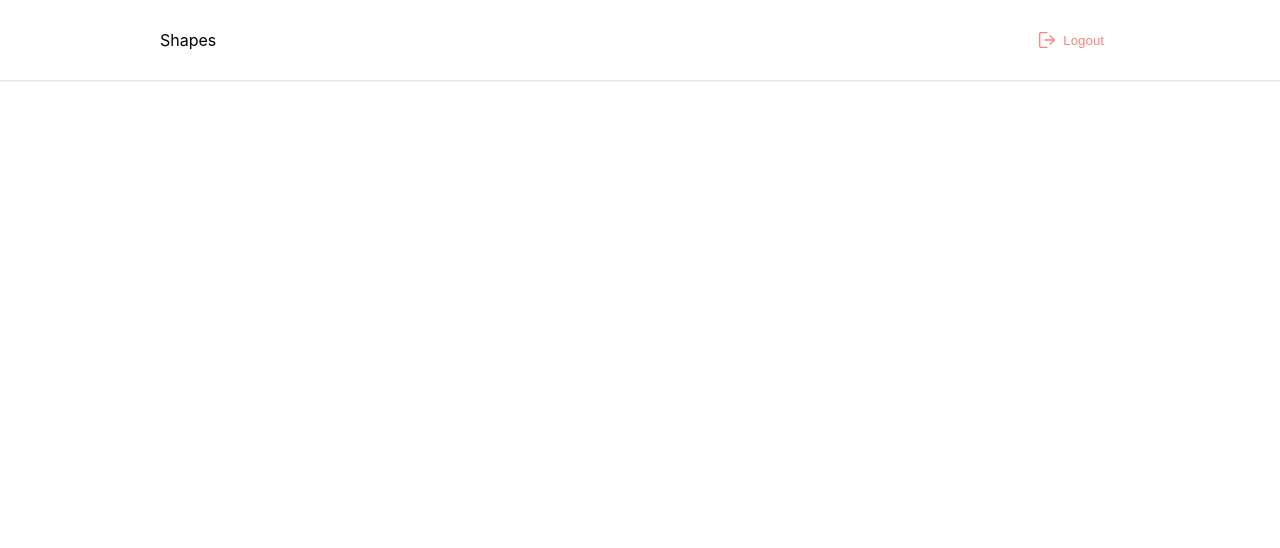
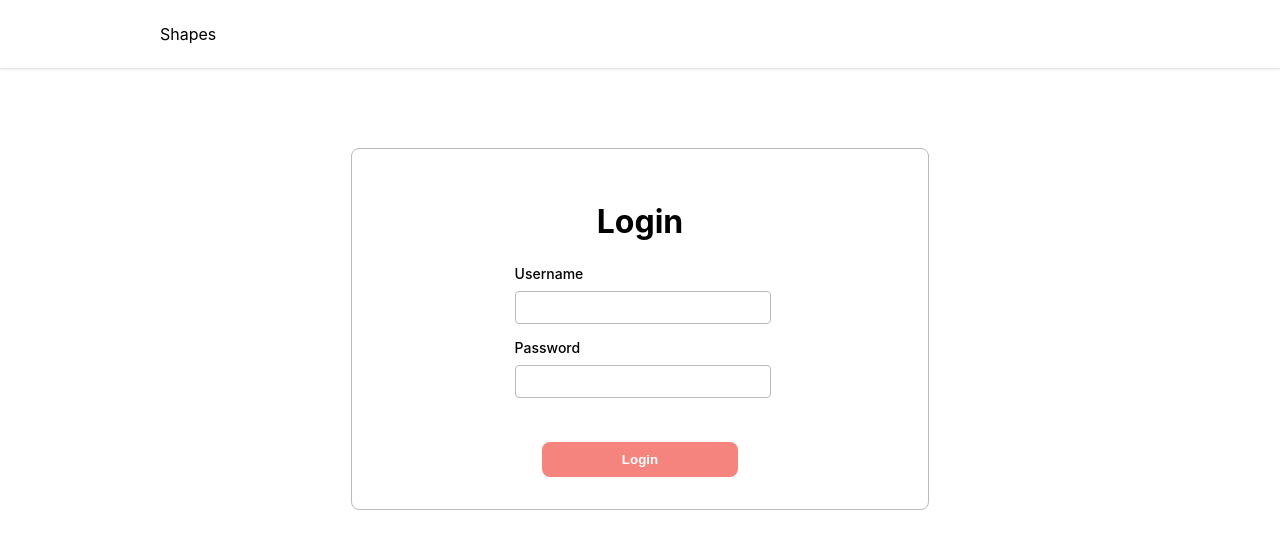
Before and after one commit to vinuch/shapes, a React (Create React App) app: page /login in a window 1280 px wide. Shown: the top 548 px of the page. Built offline with nearby package versions, Linux system fonts and the light colour scheme.

Commit message:
feat: add authentication that accepts any credentials

```diff
--- a/src/App.css
+++ b/src/App.css
@@ -7,3 +7,11 @@ ul {
 li {
   list-style-type: none;
 }
+
+a {
+  text-decoration: none;
+}
+
+div {
+  margin: 0;
+}
--- a/src/App.tsx
+++ b/src/App.tsx
@@ -1,8 +1,9 @@
-import React from 'react';
+import { useState } from 'react';
 import {
   BrowserRouter as Router,
   Switch,
   Route,
+
   // Link
 } from "react-router-dom";
 
@@ -15,17 +16,22 @@ import Signup from './Pages/Signup';
 
 
 function App() {
+  const [isLoggedIn, setLoggedIn] = useState<boolean>(localStorage.getItem('user') ? true :false)
+
+
+
   return (
     <Router>
     <div className="App">
-      <Navbar />
+      <Navbar isLoggedIn={isLoggedIn} setLoggedIn={setLoggedIn} user={localStorage.getItem('user')  || ''}/>
 
       <Switch>
         <Route exact path="/">
-          <Home />
+          <Home isLoggedIn={isLoggedIn} />
         </Route>
-        <Route path="/login">
-          <Login />
+
+        <Route path="/login" >
+          <Login setLoggedIn={setLoggedIn}  />
         </Route>
         <Route path="/signup">
           <Signup />
--- a/src/Components/Filter.tsx
+++ b/src/Components/Filter.tsx
@@ -77,7 +77,6 @@ const ColorOption = styled.li`
     <>
       <h1>Filters</h1>
       <Subtitle>Shapes</Subtitle>
-      {/* {JSON.stringify(shapesState)} */}
       <ul style={{display: 'flex', flexWrap: 'wrap'}}>
         {
           shapes.map((item: string, index: number )=> (
@@ -92,7 +91,6 @@ const ColorOption = styled.li`
       </ul>
 
       <Subtitle>Colors</Subtitle>
-      {/* {JSON.stringify(colorsState)} */}
       <ul style={{display: 'flex', flexWrap: 'wrap'}}>
         {
           colors.map((item: {name: string, color: string}, index: number )=> (
--- a/src/Components/Navbar.tsx
+++ b/src/Components/Navbar.tsx
@@ -1,5 +1,5 @@
 import styled from 'styled-components';
-
+import { Link } from 'react-router-dom'
 
  const Container =  styled.div`
   display: flex;
@@ -9,6 +9,21 @@ import styled from 'styled-components';
   padding: 1.5rem 1rem;
   box-shadow: 0 1px 3px 0 rgba(0, 0, 0, 0.1), 0 1px 2px 0 rgba(0, 0, 0, 0.06);
 
+  div {
+    display: flex;
+    align-items: center;
+    justify-content: space-around;
+
+    p {
+      display: flex;
+      align-items: center;
+      justify-content: space-around;
+
+      span {
+        margin: 0 .5rem
+      }
+    }
+  }
   @media (min-width:480px)  {
     padding: 1.5rem 10rem;
   }
@@ -31,15 +46,32 @@ const LogoutBtn = styled.button`
   }
 `
 
-export default function Navbar() {
+export default function Navbar({isLoggedIn, setLoggedIn, user}: {isLoggedIn: boolean; setLoggedIn: React.Dispatch<React.SetStateAction<boolean>>; user: string}) {
   return (
     <div>
       <Container>
         <span>Shapes</span>
-        <LogoutBtn>
-          <svg xmlns="http://www.w3.org/2000/svg" viewBox="0 0 512 512"><path fill="#f5847f" d="M255.15 468.625H63.787c-11.737 0-21.262-9.526-21.262-21.262V64.638c0-11.737 9.526-21.262 21.262-21.262H255.15c11.758 0 21.262-9.504 21.262-21.262S266.908.85 255.15.85H63.787C28.619.85 0 29.47 0 64.638v382.724c0 35.168 28.619 63.787 63.787 63.787H255.15c11.758 0 21.262-9.504 21.262-21.262 0-11.758-9.504-21.262-21.262-21.262z"/><path fill="#f5847f" d="M505.664 240.861L376.388 113.286c-8.335-8.25-21.815-8.143-30.065.213s-8.165 21.815.213 30.065l92.385 91.173H191.362c-11.758 0-21.262 9.504-21.262 21.262 0 11.758 9.504 21.263 21.262 21.263h247.559l-92.385 91.173c-8.377 8.25-8.441 21.709-.213 30.065a21.255 21.255 0 0015.139 6.336c5.401 0 10.801-2.041 14.926-6.124l129.276-127.575A21.303 21.303 0 00512 255.998c0-5.696-2.275-11.118-6.336-15.137z"/></svg>
-          <span>Logout</span>
-        </LogoutBtn>
+        {
+          isLoggedIn ? (
+            <div>
+              <p>
+                <svg width="1.5rem" xmlns="http://www.w3.org/2000/svg" viewBox="0 0 490.667 490.667"><path d="M245.333 0C110.059 0 0 110.059 0 245.333s110.059 245.333 245.333 245.333 245.333-110.059 245.333-245.333S380.608 0 245.333 0zm0 469.333c-123.52 0-224-100.48-224-224s100.48-224 224-224 224 100.48 224 224-100.48 224-224 224z"/><path d="M245.333 234.667c-76.459 0-138.667 62.208-138.667 138.667 0 5.888 4.779 10.667 10.667 10.667S128 379.221 128 373.333C128 308.629 180.629 256 245.333 256s117.333 52.629 117.333 117.333c0 5.888 4.779 10.667 10.667 10.667S384 379.221 384 373.333c0-76.458-62.208-138.666-138.667-138.666zM245.333 64c-41.173 0-74.667 33.493-74.667 74.667s33.493 74.667 74.667 74.667S320 179.84 320 138.667 286.507 64 245.333 64zm0 128C215.936 192 192 168.064 192 138.667s23.936-53.333 53.333-53.333 53.333 23.936 53.333 53.333S274.731 192 245.333 192z"/></svg>
+                <span>{user}</span>
+              </p>
+
+                    <Link to="/login">
+                      <LogoutBtn onClick={() => {localStorage.setItem('user', ''); setLoggedIn(false)}}>
+                        <svg xmlns="http://www.w3.org/2000/svg" viewBox="0 0 512 512"><path fill="#f5847f" d="M255.15 468.625H63.787c-11.737 0-21.262-9.526-21.262-21.262V64.638c0-11.737 9.526-21.262 21.262-21.262H255.15c11.758 0 21.262-9.504 21.262-21.262S266.908.85 255.15.85H63.787C28.619.85 0 29.47 0 64.638v382.724c0 35.168 28.619 63.787 63.787 63.787H255.15c11.758 0 21.262-9.504 21.262-21.262 0-11.758-9.504-21.262-21.262-21.262z"/><path fill="#f5847f" d="M505.664 240.861L376.388 113.286c-8.335-8.25-21.815-8.143-30.065.213s-8.165 21.815.213 30.065l92.385 91.173H191.362c-11.758 0-21.262 9.504-21.262 21.262 0 11.758 9.504 21.263 21.262 21.263h247.559l-92.385 91.173c-8.377 8.25-8.441 21.709-.213 30.065a21.255 21.255 0 0015.139 6.336c5.401 0 10.801-2.041 14.926-6.124l129.276-127.575A21.303 21.303 0 00512 255.998c0-5.696-2.275-11.118-6.336-15.137z"/></svg>
+                        <span>Logout</span>
+                      </LogoutBtn>
+                    </Link>
+            </div>
+          ): null
+
+      }
+
+
+
 
       </Container>
     </div>
--- a/src/Components/ResultsGrid.tsx
+++ b/src/Components/ResultsGrid.tsx
@@ -19,6 +19,7 @@ const FilterItem = styled.li`
   background-color: #fff;
   padding: 2rem;
   display: flex;
+  flex-wrap: wrap;
   align-items: center;
   justify-content: center;
   box-shadow: 3px 3px 19px #0000003d;
@@ -160,6 +161,23 @@ export default function ResultsGrid() {
                 };
               break;
               default:
+                if(shapesState[index]){
+                  return colors.map((item, colorIndex) => {
+                    if(colorsState[colorIndex]){
+                      return (
+                        <FilterItem>
+                           <svg width="214" height="185" viewBox="0 0 214 185" fill="none" xmlns="http://www.w3.org/2000/svg">
+                            <path d="M107 0L213.521 184.5H0.478874L107 0Z" fill={item.color}/>
+                          </svg>
+                          <p style={{width: '100%', textAlign: 'center'}}>{shapes[index]}</p>
+
+                        </FilterItem>
+                      )
+                    }
+                    return false
+
+                  });
+                  }
                 return false
             }
             return false
--- a/src/Pages/Home.tsx
+++ b/src/Pages/Home.tsx
@@ -1,4 +1,6 @@
-import React, { useState } from 'react';
+import React, { useState, useEffect } from 'react';
+import { useHistory } from 'react-router-dom';
+
 import styled from 'styled-components'
 import Filter from '../Components/Filter'
 import ResultsGrid from '../Components/ResultsGrid'
@@ -22,6 +24,7 @@ type IFilterContext = {
   shapesState: boolean[],
   setShapesState: React.Dispatch<React.SetStateAction<boolean[]>>
 };
+
 export const FilterContext = React.createContext<IFilterContext>({
   colorsState: [],
   setColorsState: () => null,
@@ -29,9 +32,15 @@ export const FilterContext = React.createContext<IFilterContext>({
   setShapesState: () => null}
 );
 
-export default function Home() {
+export default function Home({isLoggedIn}: {isLoggedIn: boolean}) {
   const [shapesState, setShapesState] = useState<boolean[]>(new Array(shapes.length).fill(true))
   const [colorsState, setColorsState] = useState<boolean[]>(new Array(colors.length).fill(true))
+  const history = useHistory();
+  useEffect(() => {
+    if (!isLoggedIn){
+      history.push('/login')
+    }
+  }, [isLoggedIn, history])
 
     return (
       <Container>
@@ -40,5 +49,7 @@ export default function Home() {
           <ResultsGrid />
         </FilterContext.Provider>
       </Container>
+
     )
+
 }
--- a/src/Pages/Login.tsx
+++ b/src/Pages/Login.tsx
@@ -1,9 +1,109 @@
-import React from 'react'
+import { useState } from 'react';
+import { useHistory } from 'react-router-dom';
+import styled from 'styled-components';
 
-export default function Login() {
+const Container = styled.div`
+  display: flex;
+  justify-content: center;
+  align-items: center;
+
+  form {
+    border: 1px solid #bebaba;
+    width: 75%;
+    padding: 2rem;
+    margin-top: 5rem;
+    border-radius: 8px;
+
+    div {
+      margin: 0 auto;
+      width: 95%;
+    }
+  }
+
+  @media (min-width:480px)  {
+   form {
+      width: 40%;
+
+    div {
+      width: 70%;
+    }
+   }
+
+  }
+`;
+
+const Title = styled.h1`
+  text-align: center;
+`;
+
+const InputLabel = styled.label`
+  font-size: 14px;
+  text-align: left;
+  font-weight: 500;
+`;
+
+const InputField = styled.input`
+  padding: .5rem;
+  border-radius: 4px;
+  border: 1px solid #bebaba;
+  width: 95%;
+  margin: .5rem 0 .8rem;
+`;
+
+const LoginButton = styled.div`
+  display: flex;
+  justify-content: center;
+
+  button {
+    background-color: #f5847f;
+    border-radius: 8px;
+    color: #fff;
+    border: none;
+    padding: .6rem 5rem;
+    font-weight: 700;
+    margin: 2rem auto 0;
+    cursor: pointer;
+  }
+
+`
+
+
+export default function Login({setLoggedIn}: {setLoggedIn: React.Dispatch<React.SetStateAction<boolean>>}) {
+  const [username, setUsername] = useState('')
+  const [password, setPassword] = useState('')
+  const history = useHistory();
+
+  const handleLogin = (e: React.FormEvent<HTMLFormElement>) => {
+    e.preventDefault()
+    localStorage.setItem('user', username)
+    setLoggedIn(true)
+    history.push('/')
+  }
+
   return (
-    <div>
+    <Container>
+      <form onSubmit={(e) => handleLogin(e)}>
+        <div>
+          <Title>Login</Title>
+          <div>
+            <InputLabel htmlFor="name">Username</InputLabel><br />
+            <InputField type="text" name="name" id="name" value={username} onChange={(e) => setUsername(e.target.value)} required/>
+          </div>
 
-    </div>
+          <div>
+            <InputLabel htmlFor="password">Password</InputLabel><br />
+            <InputField type="password" name="password" id="password" value={password} onChange={(e) => setPassword(e.target.value)} required/>
+          </div>
+
+          <LoginButton>
+            <button type="submit">
+              Login
+            </button>
+          </LoginButton>
+
+        </div>
+
+      </form>
+    </Container>
   )
 }
--- a/src/utils/data.json
+++ b/src/utils/data.json
@@ -1,5 +1,5 @@
 {
-  "shapes": ["Oval", "Round", "Triangle", "Square", "Rectangle"],
+  "shapes": ["Oval", "Round", "Triangle", "Square", "Rectangle",  "polygon"],
   "colors": [{
     "name": "red",
     "color": "red"
```
Lines whose indentation alone changed are shown as unchanged.
